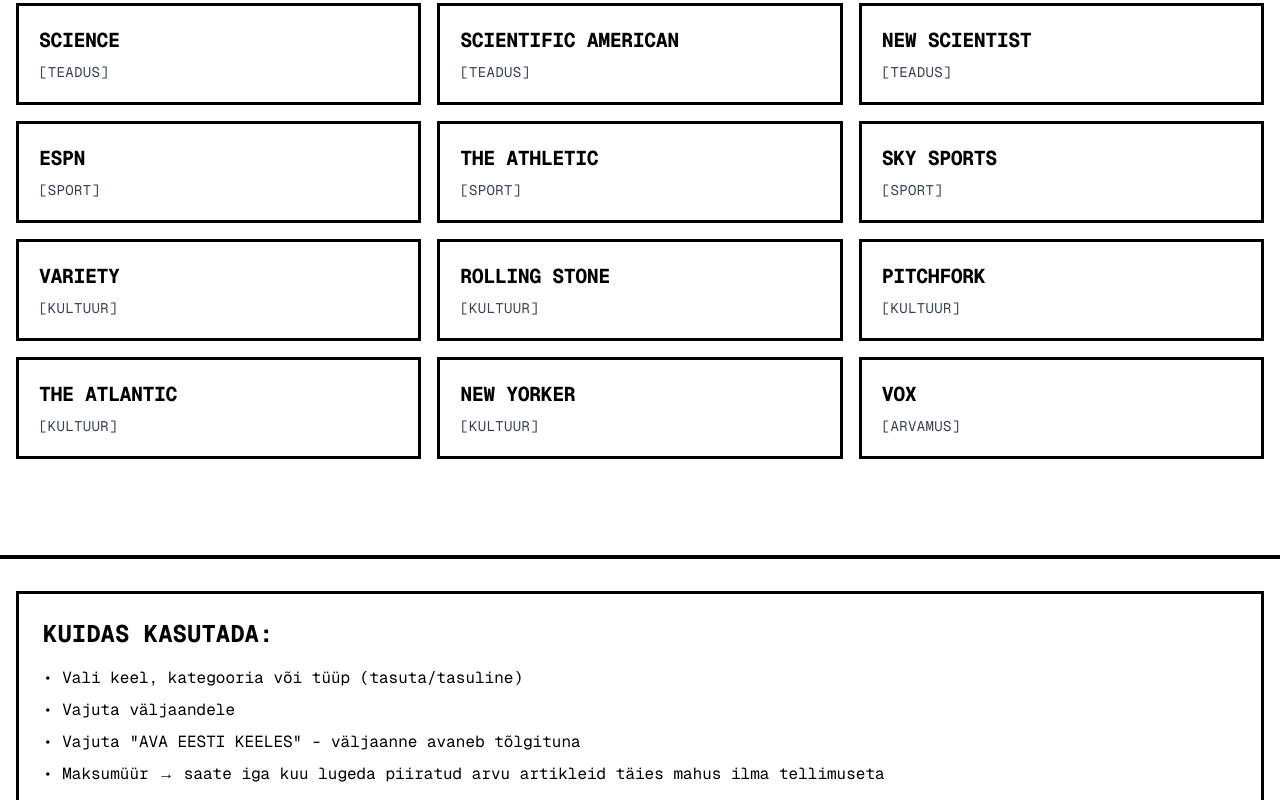
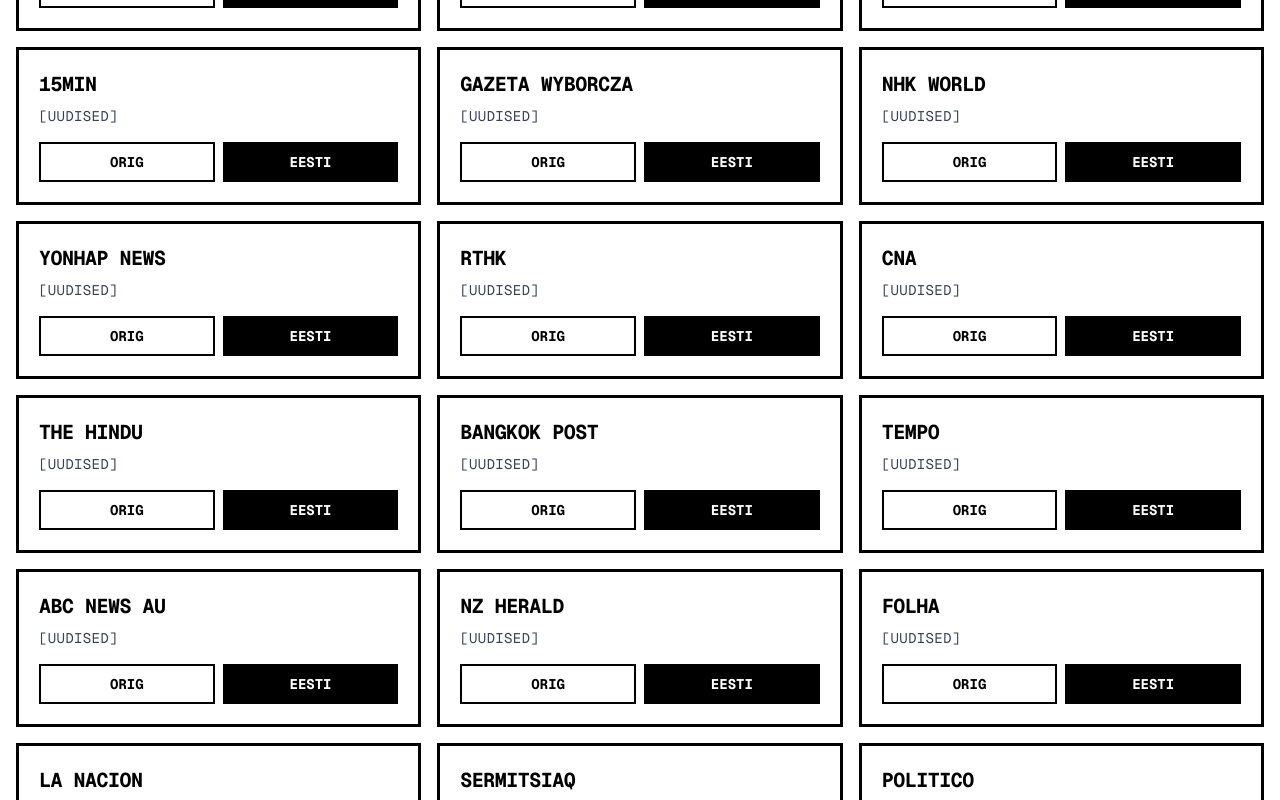
Before and after one commit to saarepera-toimetamised/paremklikk, a Next.js app: page / in a window 1280 px wide. Shown: the part 1100-1900 px from the top of the page. Built offline with nearby package versions, Linux system fonts and the light colour scheme.

Commit message:
Add bilingual buttons and 25 new outlets

```diff
--- a/app/page.tsx
+++ b/app/page.tsx
@@ -3,6 +3,7 @@
 import { useState } from 'react';
 
 const outlets = [
+  // News
   { name: 'BBC News', category: 'news', url: 'https://www.bbc.com/news' },
   { name: 'The Guardian', category: 'news', url: 'https://www.theguardian.com/international' },
   { name: 'CNN', category: 'news', url: 'https://www.cnn.com' },
@@ -12,29 +13,56 @@ const outlets = [
   { name: 'France 24', category: 'news', url: 'https://www.france24.com/en/' },
   { name: 'Deutsche Welle', category: 'news', url: 'https://www.dw.com/en/top-stories/s-9097' },
   { name: 'NPR', category: 'news', url: 'https://www.npr.org/sections/news/' },
+  { name: 'Yle Uutiset', category: 'news', url: 'https://yle.fi/uutiset' },
+  { name: 'Aftonbladet', category: 'news', url: 'https://www.aftonbladet.se' },
+  { name: 'DR Nyheder', category: 'news', url: 'https://www.dr.dk/nyheder' },
+  { name: 'NRK', category: 'news', url: 'https://www.nrk.no' },
+  { name: 'RÚV', category: 'news', url: 'https://www.ruv.is/frett' },
+  { name: 'Neatkarīgā', category: 'news', url: 'https://neatkariga.nra.lv' },
+  { name: '15min', category: 'news', url: 'https://www.15min.lt' },
+  { name: 'Gazeta Wyborcza', category: 'news', url: 'https://wyborcza.pl' },
+  { name: 'NHK World', category: 'news', url: 'https://www3.nhk.or.jp/nhkworld/' },
+  { name: 'Yonhap News', category: 'news', url: 'https://en.yna.co.kr' },
+  { name: 'RTHK', category: 'news', url: 'https://news.rthk.hk/rthk/en' },
+  { name: 'CNA', category: 'news', url: 'https://www.channelnewsasia.com' },
+  { name: 'The Hindu', category: 'news', url: 'https://www.thehindu.com' },
+  { name: 'Bangkok Post', category: 'news', url: 'https://www.bangkokpost.com' },
+  { name: 'Tempo', category: 'news', url: 'https://en.tempo.co' },
+  { name: 'ABC News AU', category: 'news', url: 'https://www.abc.net.au/news' },
+  { name: 'NZ Herald', category: 'news', url: 'https://www.nzherald.co.nz' },
+  { name: 'Folha', category: 'news', url: 'https://www1.folha.uol.com.br' },
+  { name: 'La Nacion', category: 'news', url: 'https://www.lanacion.com.ar' },
+  { name: 'Sermitsiaq', category: 'news', url: 'https://sermitsiaq.ag' },
+  // Politics
   { name: 'Politico', category: 'politics', url: 'https://www.politico.com' },
   { name: 'Foreign Affairs', category: 'politics', url: 'https://www.foreignaffairs.com' },
   { name: 'The Economist', category: 'politics', url: 'https://www.economist.com' },
+  // Business
   { name: 'Financial Times', category: 'business', url: 'https://www.ft.com' },
   { name: 'Bloomberg', category: 'business', url: 'https://www.bloomberg.com' },
   { name: 'Wall Street Journal', category: 'business', url: 'https://www.wsj.com' },
   { name: 'Forbes', category: 'business', url: 'https://www.forbes.com' },
+  // Tech
   { name: 'TechCrunch', category: 'tech', url: 'https://techcrunch.com' },
   { name: 'The Verge', category: 'tech', url: 'https://www.theverge.com' },
   { name: 'Wired', category: 'tech', url: 'https://www.wired.com' },
   { name: 'Ars Technica', category: 'tech', url: 'https://arstechnica.com' },
+  // Science
   { name: 'Nature', category: 'science', url: 'https://www.nature.com' },
   { name: 'Science', category: 'science', url: 'https://www.science.org' },
   { name: 'Scientific American', category: 'science', url: 'https://www.scientificamerican.com' },
   { name: 'New Scientist', category: 'science', url: 'https://www.newscientist.com' },
+  // Sports
   { name: 'ESPN', category: 'sports', url: 'https://www.espn.com' },
   { name: 'The Athletic', category: 'sports', url: 'https://theathletic.com' },
   { name: 'Sky Sports', category: 'sports', url: 'https://www.skysports.com' },
+  // Culture
   { name: 'Variety', category: 'culture', url: 'https://variety.com' },
   { name: 'Rolling Stone', category: 'culture', url: 'https://www.rollingstone.com' },
   { name: 'Pitchfork', category: 'culture', url: 'https://pitchfork.com' },
   { name: 'The Atlantic', category: 'culture', url: 'https://www.theatlantic.com' },
   { name: 'New Yorker', category: 'culture', url: 'https://www.newyorker.com' },
+  // Opinion
   { name: 'Vox', category: 'opinion', url: 'https://www.vox.com' },
 ];
 
@@ -50,6 +78,10 @@ const categories = [
   { id: 'opinion', label: 'ARVAMUS' },
 ];
 
+const getTranslatedUrl = (url: string) => {
+  return `https://translate.google.com/translate?sl=auto&tl=et&u=${encodeURIComponent(url)}`;
+};
+
 export default function Home() {
   const [selectedCategory, setSelectedCategory] = useState('all');
 
@@ -61,9 +93,8 @@ export default function Home() {
     <div className="min-h-screen bg-white font-mono">
       <header className="border-b-4 border-black">
         <div className="max-w-7xl mx-auto px-4 py-6">
-          <h1 className="text-5xl font-bold text-black tracking-tight  flex items-center gap-3 flex-wrap">
+          <h1 className="text-5xl font-bold text-black tracking-tight flex items-center gap-3 flex-wrap">
             <img src="/mu_logo_1024.png" alt="MU logo" className="w-12 h-12 object-contain" />
-
             PAREMKLIKK
           </h1>
           <p className="text-lg text-black mt-2">
@@ -98,12 +129,9 @@ export default function Home() {
       <main className="max-w-7xl mx-auto px-4 py-8">
         <div className="grid grid-cols-1 md:grid-cols-2 lg:grid-cols-3 gap-4">
           {filteredOutlets.map((outlet) => (
-            <a
+            <div
               key={outlet.name}
-              href={outlet.url}
-              target="_blank"
-              rel="noopener noreferrer"
-              className="border-3 border-black p-5 bg-white hover:bg-gray-50 transition-all cursor-pointer block"
+              className="border-3 border-black p-5 bg-white"
               style={{ borderWidth: '3px' }}
             >
               <h3 className="text-xl font-bold text-black uppercase tracking-tight">
@@ -112,21 +140,52 @@ export default function Home() {
               <p className="text-sm text-gray-700 mt-2 uppercase tracking-wide">
                 [{categories.find(c => c.id === outlet.category)?.label}]
               </p>
-            </a>
+
+              <div className="mt-4 flex gap-2">
+                <a
+                  href={outlet.url}
+                  target="_blank"
+                  rel="noopener noreferrer"
+                  className="flex-1 px-3 py-2 border-2 border-black bg-white hover:bg-gray-100 text-center font-bold text-sm transition-all text-black"
+                >
+                  ORIG
+                </a>
+                <a
+                  href={getTranslatedUrl(outlet.url)}
+                  target="_blank"
+                  rel="noopener noreferrer"
+                  className="flex-1 px-3 py-2 border-2 border-black bg-black text-white hover:bg-gray-800 text-center font-bold text-sm transition-all"
+                >
+                  EESTI
+                </a>
+              </div>
+            </div>
           ))}
         </div>
       </main>
 
       <footer className="border-t-4 border-black bg-white mt-16">
         <div className="max-w-7xl mx-auto px-4 py-8">
+          <div className="text-center mb-8 pb-8 border-b-2 border-black">
+            <p className="text-2xl font-bold text-black mb-2">
+              Valik peab olema. Aru peab saama.
+            </p>
+            <p className="text-sm text-black">
+              Küsimused: <a href="mailto:info@paremklikk.ee" className="underline">info@paremklikk.ee</a>
+            </p>
+            <p className="text-xs text-gray-600 mt-2">
+              © paremklikk.ee
+            </p>
+          </div>
+
           <div className="border-3 border-black p-6 mb-6" style={{ borderWidth: '3px' }}>
             <h3 className="text-2xl font-bold text-black mb-4 uppercase">
               Kuidas kasutada:
             </h3>
             <ul className="space-y-2 text-black">
-              <li>• Vali keel, kategooria või tüüp (tasuta/tasuline)</li>
-              <li>• Vajuta väljaandele</li>
-              <li>• Vajuta "AVA EESTI KEELES" - väljaanne avaneb tõlgituna</li>
+              <li>• Vali kategooria või vaata kõiki</li>
+              <li>• Vajuta ORIG - avab originaalkeelne leht</li>
+              <li>• Vajuta EESTI - avab Google Translate'itud versioon eesti keeles</li>
               <li>• Maksumüür → saate iga kuu lugeda piiratud arvu artikleid täies mahus ilma tellimuseta</li>
             </ul>
 
```
